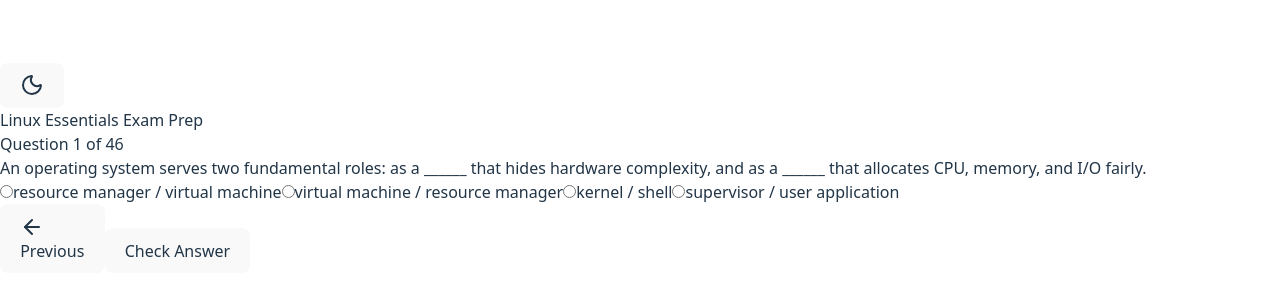
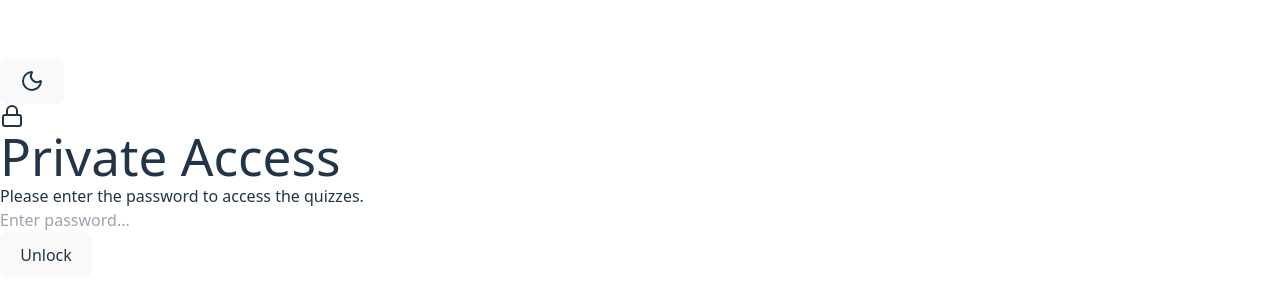
Before and after one commit to krfx502/orarweb, a React (Vite) app: page / in a window 1280 px wide. Shown: the part 232-532 px from the top of the page. Built offline with nearby package versions, Linux system fonts and the light colour scheme.

Commit message:
Update App.jsx

```diff
--- a/src/App.jsx
+++ b/src/App.jsx
@@ -1,7 +1,7 @@
 import React, { useState, useEffect } from 'react';
-import { CheckCircle2, XCircle, ArrowRight, ArrowLeft, RotateCcw, Award, Moon, Sun, RefreshCw } from 'lucide-react';
+import { CheckCircle2, XCircle, ArrowRight, ArrowLeft, RotateCcw, Award, Moon, Sun, RefreshCw, Home, Lock, ChevronRight } from 'lucide-react';
 
-const quizData = [
+const quiz1Data = [
   // --- Fundamentals & OS ---
   {
     id: 1,
@@ -554,8 +554,17 @@ const quizData = [
   }
 ];
 
+const quiz2Data = [
+  // Empty for now, will add questions later
+];
+
 export default function App() {
-  const [activeQuestions, setActiveQuestions] = useState(quizData);
+  const [isAuthenticated, setIsAuthenticated] = useState(false);
+  const [passwordInput, setPasswordInput] = useState('');
+  const [loginError, setLoginError] = useState(false);
+  const [selectedQuizId, setSelectedQuizId] = useState(null);
+
+  const [activeQuestions, setActiveQuestions] = useState([]);
   const [currentQuestionIndex, setCurrentQuestionIndex] = useState(0);
   const [userAnswers, setUserAnswers] = useState({});
   const [checkedQuestions, setCheckedQuestions] = useState([]);
@@ -623,7 +632,8 @@ export default function App() {
   };
 
   const restartQuiz = () => {
-    setActiveQuestions(quizData);
+    const data = selectedQuizId === 'quiz1' ? quiz1Data : quiz2Data;
+    setActiveQuestions(data);
     setCurrentQuestionIndex(0);
     setUserAnswers({});
     setCheckedQuestions([]);
@@ -682,6 +692,130 @@ export default function App() {
     return 'border-gray-200 dark:border-gray-700 opacity-50 bg-gray-50 dark:bg-gray-800';
   };
 
+  const handleLogin = (e) => {
+    e.preventDefault();
+    if (passwordInput === 'linux') {
+      setIsAuthenticated(true);
+      setLoginError(false);
+    } else {
+      setLoginError(true);
+    }
+  };
+
+  const handleSelectQuiz = (quizId) => {
+    const data = quizId === 'quiz1' ? quiz1Data : quiz2Data;
+    if (data.length === 0) {
+      alert("QUIZ 2 is currently empty. Questions will be added later!");
+      return;
+    }
+    setSelectedQuizId(quizId);
+    setActiveQuestions(data);
+    setCurrentQuestionIndex(0);
+    setUserAnswers({});
+    setCheckedQuestions([]);
+    setShowResults(false);
+  };
+
+  const exitQuiz = () => {
+    setSelectedQuizId(null);
+    setShowResults(false);
+  };
+
+  if (!isAuthenticated) {
+    return (
+      <div className={`min-h-screen flex items-center justify-center p-4 transition-colors ${isDarkMode ? 'dark bg-gray-900' : 'bg-gray-100'}`}>
+        <div className="max-w-md w-full bg-white dark:bg-gray-800 rounded-2xl shadow-xl overflow-hidden p-8 text-center">
+          <div className="flex justify-end mb-4">
+            <button onClick={() => setIsDarkMode(!isDarkMode)} className="p-2 rounded-full hover:bg-gray-200 dark:hover:bg-gray-700 text-gray-600 dark:text-gray-300 transition-colors">
+              {isDarkMode ? <Sun className="w-5 h-5" /> : <Moon className="w-5 h-5" />}
+            </button>
+          </div>
+          <div className="w-16 h-16 bg-blue-100 dark:bg-blue-900/50 rounded-full flex items-center justify-center mx-auto mb-6">
+            <Lock className="w-8 h-8 text-blue-600 dark:text-blue-400" />
+          </div>
+          <h1 className="text-2xl font-bold text-gray-800 dark:text-white mb-2">Private Access</h1>
+          <p className="text-gray-600 dark:text-gray-400 mb-8">Please enter the password to access the quizzes.</p>
+
+          <form onSubmit={handleLogin} className="space-y-4">
+            <div>
+              <input
+                type="password"
+                value={passwordInput}
+                onChange={(e) => setPasswordInput(e.target.value)}
+                placeholder="Enter password..."
+                className={`w-full p-4 border rounded-xl text-lg outline-none transition-all ${
+                  loginError
+                    ? 'border-red-500 bg-red-50 dark:bg-red-900/20 text-red-900 dark:text-red-200'
+                    : 'border-gray-300 dark:border-gray-600 focus:ring-2 focus:ring-blue-500 bg-white dark:bg-gray-700 dark:text-white'
+                }`}
+              />
+              {loginError && <p className="text-red-500 text-sm mt-2 text-left">Incorrect password. Please try again.</p>}
+            </div>
+            <button type="submit" className="w-full py-4 bg-blue-600 hover:bg-blue-700 text-white font-bold rounded-xl transition-colors text-lg">
+              Unlock
+            </button>
+          </form>
+        </div>
+      </div>
+    );
+  }
+
+  if (!selectedQuizId) {
+    return (
+      <div className={`min-h-screen p-4 md:p-8 transition-colors ${isDarkMode ? 'dark bg-gray-900' : 'bg-gray-100'}`}>
+        <div className="max-w-4xl mx-auto">
+          <div className="flex justify-between items-center mb-12 mt-8">
+            <div>
+              <h1 className="text-4xl font-bold text-gray-900 dark:text-white mb-2">Your Quizzes</h1>
+              <p className="text-lg text-gray-600 dark:text-gray-400">Select a quiz module to begin your practice.</p>
+            </div>
+            <button onClick={() => setIsDarkMode(!isDarkMode)} className="p-3 rounded-full bg-white dark:bg-gray-800 shadow-sm hover:shadow-md text-gray-600 dark:text-gray-300 transition-all">
+              {isDarkMode ? <Sun className="w-6 h-6" /> : <Moon className="w-6 h-6" />}
+            </button>
+          </div>
+
+          <div className="grid md:grid-cols-2 gap-6">
+            {/* QUIZ 1 CARD */}
+            <button
+              onClick={() => handleSelectQuiz('quiz1')}
+              className="group bg-white dark:bg-gray-800 rounded-2xl p-6 text-left shadow-sm hover:shadow-xl hover:-translate-y-1 transition-all border border-transparent hover:border-blue-500 dark:hover:border-blue-400"
+            >
+              <div className="flex justify-between items-start mb-4">
+                <div className="w-12 h-12 bg-blue-100 dark:bg-blue-900/50 rounded-xl flex items-center justify-center">
+                  <span className="font-bold text-blue-600 dark:text-blue-400 text-xl">1</span>
+                </div>
+                <ChevronRight className="w-6 h-6 text-gray-400 group-hover:text-blue-500 transition-colors" />
+              </div>
+              <h2 className="text-2xl font-bold text-gray-800 dark:text-white mb-2">QUIZ 1</h2>
+              <p className="text-gray-600 dark:text-gray-400 mb-4">Linux Essentials & OS Fundamentals</p>
+              <span className="inline-block px-3 py-1 bg-gray-100 dark:bg-gray-700 text-sm font-medium text-gray-600 dark:text-gray-300 rounded-full">
+                {quiz1Data.length} Questions
+              </span>
+            </button>
+
+            {/* QUIZ 2 CARD */}
+            <button
+              onClick={() => handleSelectQuiz('quiz2')}
+              className="group bg-white dark:bg-gray-800 rounded-2xl p-6 text-left shadow-sm hover:shadow-xl hover:-translate-y-1 transition-all border border-transparent hover:border-amber-500 dark:hover:border-amber-400"
+            >
+              <div className="flex justify-between items-start mb-4">
+                <div className="w-12 h-12 bg-amber-100 dark:bg-amber-900/50 rounded-xl flex items-center justify-center">
+                  <span className="font-bold text-amber-600 dark:text-amber-400 text-xl">2</span>
+                </div>
+                <ChevronRight className="w-6 h-6 text-gray-400 group-hover:text-amber-500 transition-colors" />
+              </div>
+              <h2 className="text-2xl font-bold text-gray-800 dark:text-white mb-2">QUIZ 2</h2>
+              <p className="text-gray-600 dark:text-gray-400 mb-4">Coming Soon...</p>
+              <span className="inline-block px-3 py-1 bg-gray-100 dark:bg-gray-700 text-sm font-medium text-gray-600 dark:text-gray-300 rounded-full">
+                {quiz2Data.length} Questions
+              </span>
+            </button>
+          </div>
+        </div>
+      </div>
+    );
+  }
+
   if (showResults) {
     const score = calculateScore();
     const percentage = Math.round((score / activeQuestions.length) * 100);
@@ -692,13 +826,22 @@ export default function App() {
         <div className="min-h-screen bg-gray-100 dark:bg-gray-900 p-4 md:p-8 font-sans text-gray-800 dark:text-gray-100 transition-colors">
           <div className="max-w-4xl mx-auto bg-white dark:bg-gray-800 rounded-2xl shadow-xl overflow-hidden transition-colors">
             <div className="bg-blue-600 dark:bg-blue-800 p-8 text-center text-white relative">
+              <div className="absolute top-4 right-4 flex gap-2">
+                <button
+                  onClick={exitQuiz}
+                  className="p-2 rounded-full hover:bg-white/20 transition-colors"
+                  title="Back to Quizzes"
+                >
+                  <Home className="w-6 h-6" />
+                </button>
                 <button
                   onClick={() => setIsDarkMode(!isDarkMode)}
-                className="absolute top-4 right-4 p-2 rounded-full hover:bg-white/20 transition-colors"
+                  className="p-2 rounded-full hover:bg-white/20 transition-colors"
                   title="Toggle Dark Mode"
                 >
                   {isDarkMode ? <Sun className="w-6 h-6" /> : <Moon className="w-6 h-6" />}
                 </button>
+              </div>
               <Award className="w-16 h-16 mx-auto mb-4" />
               <h1 className="text-3xl font-bold mb-2">Exam Results</h1>
               <p className="text-xl">You scored {score} out of {activeQuestions.length} ({percentage}%)</p>
@@ -782,15 +925,26 @@ export default function App() {
         <div className="max-w-3xl w-full bg-white dark:bg-gray-800 rounded-2xl shadow-xl overflow-hidden flex flex-col min-h-[500px] transition-colors">
           {/* Header & Progress */}
           <div className="bg-blue-600 dark:bg-blue-800 text-white p-6 relative">
+            <div className="absolute top-6 right-6 flex gap-3">
+              <button
+                onClick={exitQuiz}
+                className="p-2 rounded-full hover:bg-white/20 transition-colors"
+                title="Back to Quizzes"
+              >
+                <Home className="w-5 h-5" />
+              </button>
               <button
                 onClick={() => setIsDarkMode(!isDarkMode)}
-              className="absolute top-6 right-6 p-2 rounded-full hover:bg-white/20 transition-colors"
+                className="p-2 rounded-full hover:bg-white/20 transition-colors"
                 title="Toggle Dark Mode"
               >
                 {isDarkMode ? <Sun className="w-5 h-5" /> : <Moon className="w-5 h-5" />}
               </button>
-            <div className="flex justify-between items-center mb-4 pr-12">
-              <h2 className="text-xl font-bold">Linux Essentials Exam Prep</h2>
+            </div>
+            <div className="flex justify-between items-center mb-4 pr-24">
+              <h2 className="text-xl font-bold">
+                {selectedQuizId === 'quiz1' ? 'QUIZ 1: Linux Essentials' : 'QUIZ 2'}
+              </h2>
               <span className="font-medium bg-blue-700 dark:bg-blue-900 px-3 py-1 rounded-full text-sm">
                 Question {currentQuestionIndex + 1} of {activeQuestions.length}
               </span>
```
Lines whose indentation alone changed are shown as unchanged.
